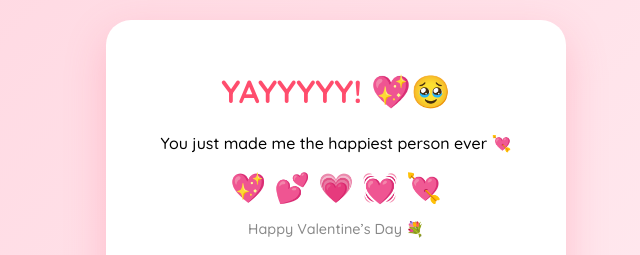
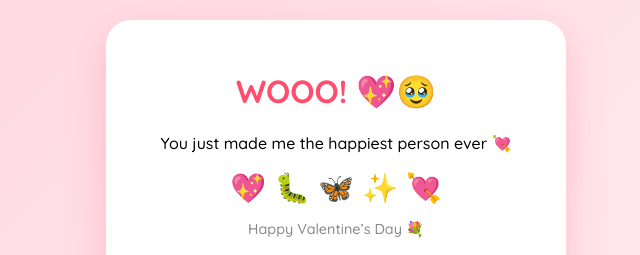
Before and after one commit to mallecespedes/mv-valentinecard2026, a plain HTML site: page success.html in a window 1280 px wide. Shown: the top 255 px of the page, without its empty margins (304-944 px from the left). Drawn offline with Linux system fonts and the light colour scheme.

Commit message:
Update success.html

```diff
--- a/success.html
+++ b/success.html
@@ -11,10 +11,10 @@
 <body class="success">
 
   <div class="success-card">
-    <h1>YAYYYYY! 💖🥹</h1>
+    <h1>WOOO! 💖🥹</h1>
     <p>You just made me the happiest person ever 💘</p>
 
-    <div class="hearts">💖 💕 💗 💓 💘</div>
+    <div class="hearts">💖 🐛 🦋 ✨ 💘</div>
 
     <p class="small">Happy Valentine’s Day 💐</p>
 
```
